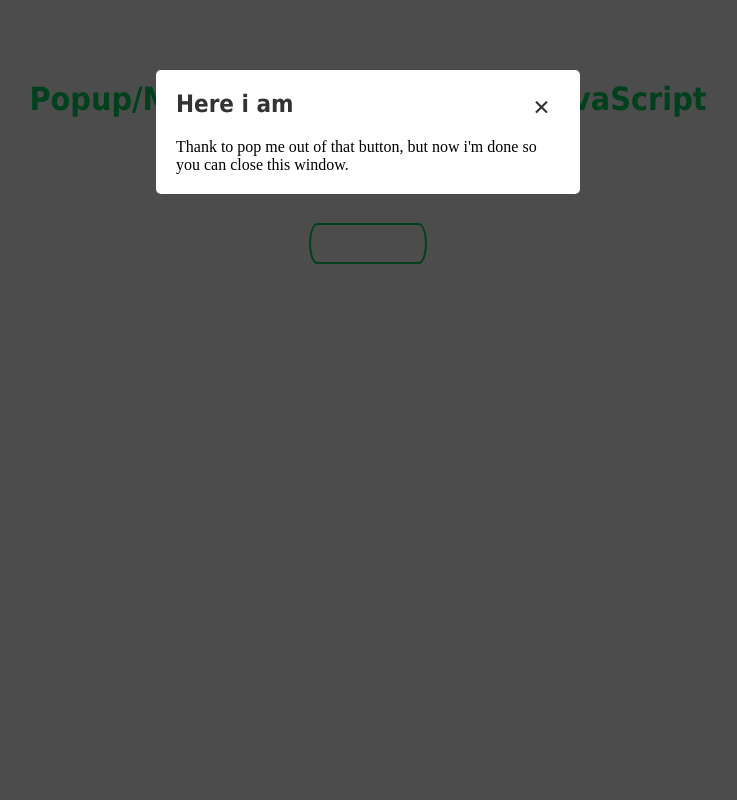
After one commit to itschiel/World-Wide-Importers, a PHP site: page /test.php in a window 1280 px wide, after a click on "Let me Pop up". The commit adds this page. Shown: the whole page, without its empty margins (272-1009 px from the left). Run offline with PHP 8.4, Linux system fonts and the light colour scheme.

Commit message:
weer n boel veranderd

```diff
--- /dev/null
+++ b/style.css
@@ -0,0 +1,88 @@
+      h1 {
+    text-align: center;
+    font-family: Tahoma, Arial, sans-serif;
+    color: #06D85F;
+    margin: 80px 0;
+  }
+
+  .box {
+    width: 40%;
+    margin: 0 auto;
+    background: rgba(255,255,255,0.2);
+    padding: 35px;
+    border: 2px solid #fff;
+    border-radius: 20px/50px;
+    background-clip: padding-box;
+    text-align: center;
+  }
+
+  .button {
+    font-size: 1em;
+    padding: 10px;
+    color: #fff;
+    border: 2px solid #06D85F;
+    border-radius: 20px/50px;
+    text-decoration: none;
+    cursor: pointer;
+    transition: all 0.3s ease-out;
+  }
+  .button:hover {
+    background: #06D85F;
+  }
+
+  .overlay {
+    position: fixed;
+    top: 0;
+    bottom: 0;
+    left: 0;
+    right: 0;
+    background: rgba(0, 0, 0, 0.7);
+    transition: opacity 500ms;
+    visibility: hidden;
+    opacity: 0;
+  }
+  .overlay:target {
+    visibility: visible;
+    opacity: 1;
+  }
+
+  .popup {
+    margin: 70px auto;
+    padding: 20px;
+    background: #fff;
+    border-radius: 5px;
+    width: 30%;
+    position: relative;
+    transition: all 5s ease-in-out;
+  }
+
+  .popup h2 {
+    margin-top: 0;
+    color: #333;
+    font-family: Tahoma, Arial, sans-serif;
+  }
+  .popup .close {
+    position: absolute;
+    top: 20px;
+    right: 30px;
+    transition: all 200ms;
+    font-size: 30px;
+    font-weight: bold;
+    text-decoration: none;
+    color: #333;
+  }
+  .popup .close:hover {
+    color: #06D85F;
+  }
+  .popup .content {
+    max-height: 30%;
+    overflow: auto;
+  }
+
+  @media screen and (max-width: 700px){
+    .box{
+      width: 70%;
+    }
+    .popup{
+      width: 70%;
+    }
--- /dev/null
+++ b/test.php
@@ -0,0 +1,21 @@
+<html>
+<head>
+    <link rel="stylesheet" type="text/css" href="style.css">
+</head>
+<body>
+<h1>Popup/Modal Windows without JavaScript</h1>
+<div class="box">
+	<a class="button" href="#popup1">Let me Pop up</a>
+</div>
+
+<div id="popup1" class="overlay">
+	<div class="popup">
+		<h2>Here i am</h2>
+		<a class="close" href="#">&times;</a>
+		<div class="content">
+			Thank to pop me out of that button, but now i'm done so you can close this window.
+		</div>
+	</div>
+</div>
+</body>
+</html>
```
Also changed, not shown: ProductPage.php (+34 -30 lines), shoppingcart.php (+73 -4 lines).
